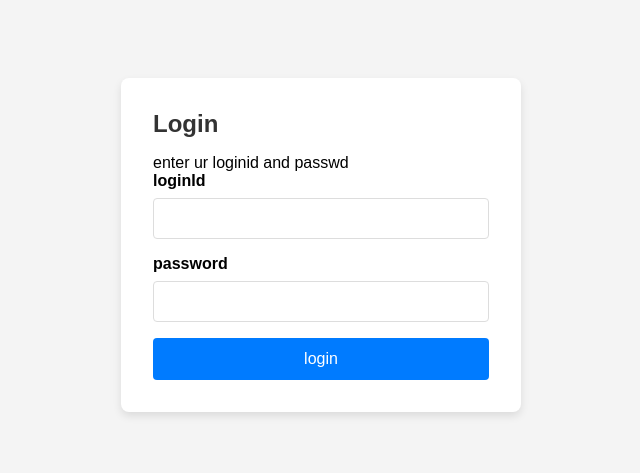
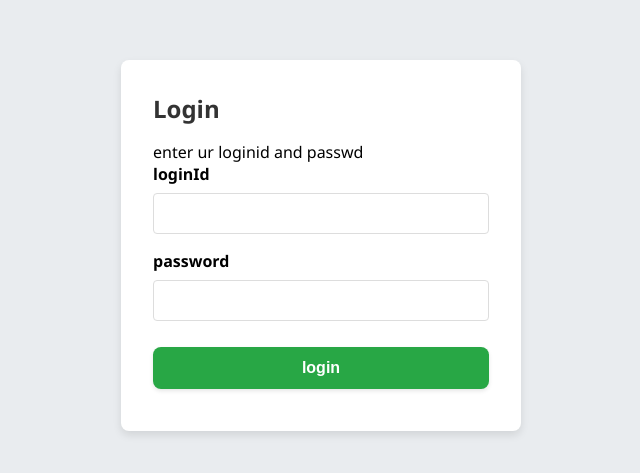
Before and after one commit to bakshivaishvik/MYsihproj, a website: page www/index.html in a window 1280 px wide. Shown: the part 155-628 px from the top of the page, without its empty margins (319-959 px from the left). Drawn offline with Linux system fonts and the light colour scheme.

Commit message:
update on index.css

```diff
--- a/www/js/index.css
+++ b/www/js/index.css
@@ -1,14 +1,15 @@
 body {
-            font-family: Arial, sans-serif;
+    font-family: 'Segoe UI', Tahoma, Geneva, Verdana, sans-serif;
     display: flex;
     justify-content: center;
     align-items: center;
     height: 100vh;
     margin: 0;
-            background-color: #f4f4f4;
+    background-color: #e9ecef;
 }
+
 .container {
-            background: #fff;
+    background-color: #ffffff;
     padding: 2rem;
     border-radius: 8px;
     box-shadow: 0 4px 8px rgba(0, 0, 0, 0.1);
@@ -16,21 +17,25 @@
     max-width: 400px;
     box-sizing: border-box;
 }
+
 h2 {
     margin: 0 0 1rem;
     font-size: 1.5rem;
     color: #333;
 }
+
 .info-text {
     font-size: 0.875rem;
     color: #666;
     margin-bottom: 1rem;
 }
+
 label {
     display: block;
     margin-bottom: 0.5rem;
     font-weight: bold;
 }
+
 input {
     width: 100%;
     padding: 0.75rem;
@@ -39,37 +44,54 @@
     border-radius: 4px;
     box-sizing: border-box;
 }
+
 button {
-            width: 100%;
-            padding: 0.75rem;
+    padding: 12px 24px;
+    margin: 10px 0;
+    font-size: 16px;
+    font-weight: bold;
+    cursor: pointer;
     border: none;
-            border-radius: 4px;
-            background-color: #007bff;
-            color: #fff;
-            font-size: 1rem;
-            cursor: pointer;
+    border-radius: 8px;
+    background-color: #28a745;
+    color: #ffffff;
+    transition: background-color 0.3s ease, transform 0.2s ease;
+    box-shadow: 0 2px 4px rgba(0, 0, 0, 0.1);
+    width: 100%; /* Button will now fill the container's width */
 }
+
 button:hover {
-            background-color: #0056b3;
+    background-color: #218838;
+    transform: translateY(-2px);
 }
+
+button:active {
+    background-color: #1e7e34;
+    transform: translateY(0);
+}
+
 .flash-message {
     margin-bottom: 1rem;
     padding: 0.75rem;
     border-radius: 4px;
     font-size: 0.875rem;
 }
+
 .flash-message.success {
     background-color: #d4edda;
     color: #155724;
 }
+
 .flash-message.error {
     background-color: #f8d7da;
     color: #721c24;
 }
+
 .flash-message.info {
     background-color: #d1ecf1;
     color: #0c5460;
 }
+
 .flash-message.warning {
     background-color: #fff3cd;
     color: #856404;
```
Lines whose indentation alone changed are shown as unchanged.
